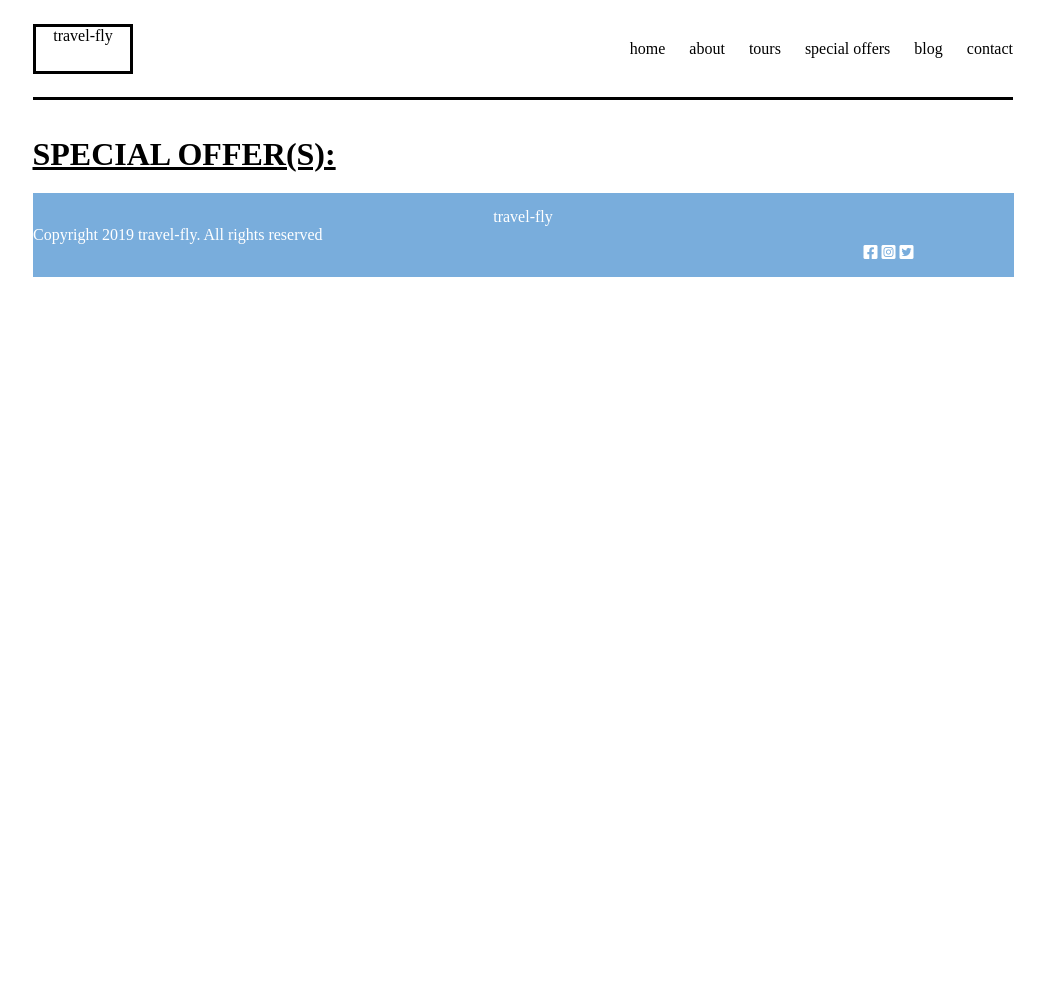
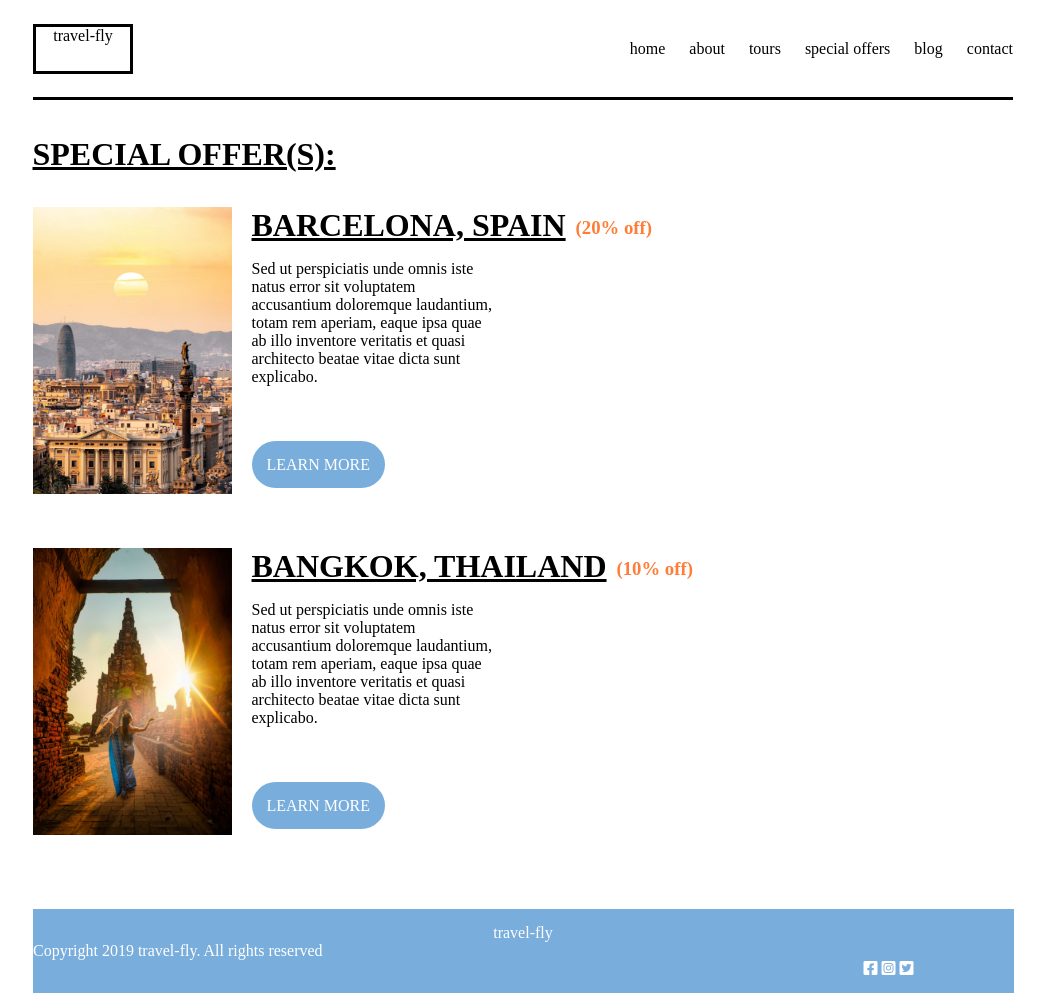
Before and after one commit to n215-kniswand/final-project, a website: page offers.html in a window 1280 px wide. Shown: the whole page, without its empty margins (117-1162 px from the left). Before the commit the page ends 800 px from the top, so only its background shows below. Drawn offline with Linux system fonts and the light colour scheme.

Commit message:
completion of offers

```diff
--- a/offers.html
+++ b/offers.html
@@ -25,9 +25,33 @@
     </nav><br><br>
     <div class="offers">
         <h1>SPECIAL OFFER(S):</h1>
-
+        <br>
+<div class="content">
+    <div class="one">
+    <div class="right">
 
     </div>
+    <div class="left"><div class="title"><h1>BARCELONA, SPAIN</h1><h3>(20% off)</h3></div>
+    <p>Sed ut perspiciatis unde omnis iste<br>natus error sit voluptatem<br>accusantium doloremque laudantium,<br>totam rem aperiam, eaque ipsa quae<br>ab illo inventore veritatis et quasi<br>architecto beatae vitae dicta sunt<br>explicabo.</p>
+    <br><br><br>
+<span>LEARN MORE</span></div>
+</div>
+<br><br><br>
+<div class="two">
+<div class="right2">
+
+</div>
+<div class="left2">
+    <div class="title"><h1>BANGKOK, THAILAND</h1><h3>(10% off)</h3></div>
+<p>Sed ut perspiciatis unde omnis iste<br>natus error sit voluptatem<br>accusantium doloremque laudantium,<br>totam rem aperiam, eaque ipsa quae<br>ab illo inventore veritatis et quasi<br>architecto beatae vitae dicta sunt<br>explicabo.</p>
+<br><br><br>
+<span>LEARN MORE</span></div>
+</div>
+</div>
+</div>
+
+    </div>
+    <br><br><br>
         <footer>
             <div class="logo2">travel-fly</div>
               <div class="footer-content">Copyright 2019 travel-fly.  All rights reserved</div>
--- a/scss/nav.scss
+++ b/scss/nav.scss
@@ -21,7 +21,6 @@
           background-color: white;
           border: solid black;
           text-align: center;
-
         }
 
         .logo2 {
--- a/scss/offers.scss
+++ b/scss/offers.scss
@@ -1,5 +1,43 @@
 .offers{
+    margin: 0 auto;
+    .one{
+        display: flex;
+    }
+    .title{
+        display: flex;
+    }
     h1{
         text-decoration: underline;
     }
+    h3{
+        color: #FF7D38;
+        text-decoration: none;
+        padding-top: 10px;
+        padding-left: 10px;
+    }
+    .right{
+        width: 199px;
+        height: 287px;
+        background-image: url(../images/barcelona.png);
+        background-size: cover;
+        background-repeat: no-repeat;
+        background-position: center;
+    }
+    .left{
+        padding-left: 20px;
+    }
+    .two{
+        display: flex;
+    }
+    .right2{
+        width: 199px;
+        height: 287px;
+        background-image: url(../images/bangkok.png);
+        background-size: cover;
+        background-repeat: no-repeat;
+        background-position: center;
+    }
+    .left2{
+        padding-left: 20px;
+    }
 }
```
Also changed, not shown: css/styles.css, images/bangkok.png (added), images/barcelona.png (added), 1 other file.
